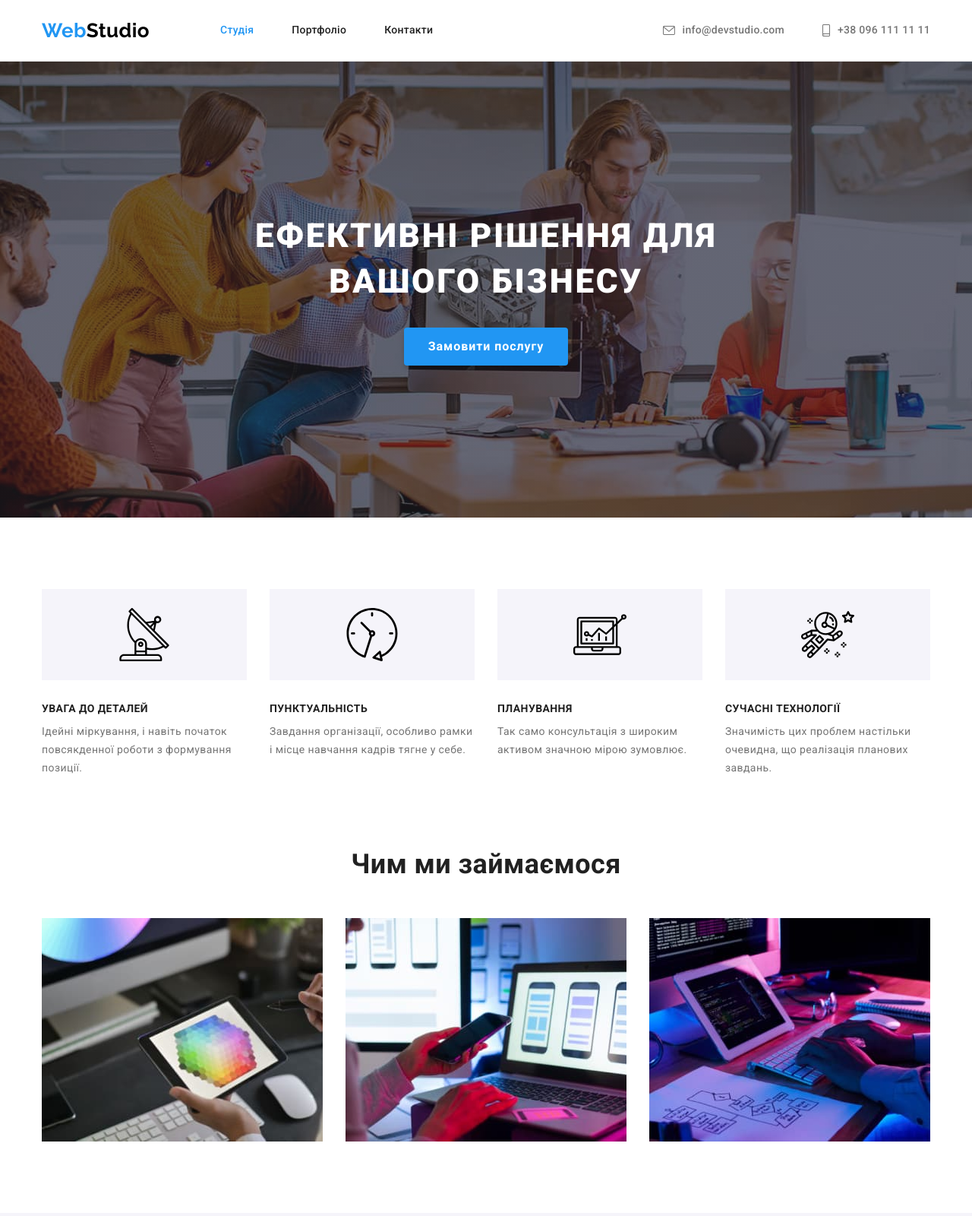
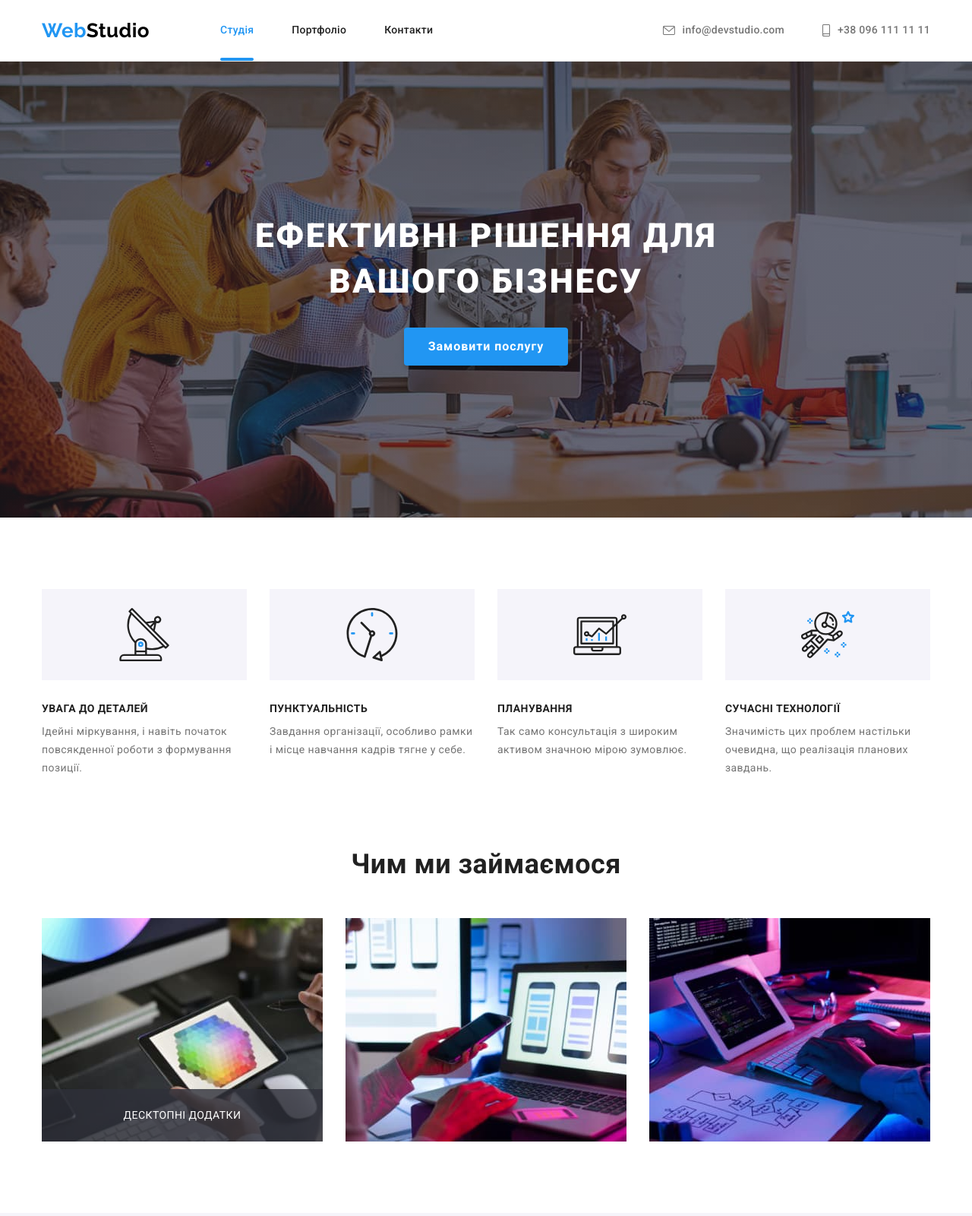
Before and after one commit to andreas7500/goit-markup-hw-04, a plain HTML site: page index.html in a window 1280 px wide. Shown: the top 1600 px of the page at 76% size. Drawn offline with nearby package versions, Linux system fonts and the light colour scheme.

Commit message:
начали додавть декоративніе єлементі

```diff
--- a/index.html
+++ b/index.html
@@ -34,7 +34,7 @@
             <li class="header-item"
               ><a class="header-list link" href="./portfolio.html">Портфоліо</a></li
             >
-            <li class="header-item"><a class="header-list link" href="#">Контакти</a></li>
+            <li class="header-item"> <a class="header-list link" href="#">Контакти</a></li>
           </ul>
         </nav>
 
@@ -132,8 +132,16 @@
           <h2 class="title-work">Чим ми займаємося</h2>
           <ul class="list-work list">
             <li class="item-work"
-              ><img class="icon-work" src="./images/img3.jpg" alt="Інтернет маркетінг" width="370"
-            /></li>
+              ><img
+                class="icon-work"
+                src="./images/img3.jpg"
+                alt="Інтернет маркетінг"
+                width="370"
+              />
+              <div class="minioverlay">
+                <p class="minioverlay-text"> Десктопні додатки </p>
+              </div>
+            </li>
             <li class="item-work"
               ><img class="icon-work" src="./images/img2.jpg" alt="Мобільні застосунки" width="370"
             /></li>
--- a/styles/styles.css
+++ b/styles/styles.css
@@ -138,11 +138,25 @@ p {
 }
 
 .current {
+  position: relative;
   color: var(--accent-color);
 }
 
-.header-list.link:hover, .header-mail-tel:hover,
-.header-list.link:focus, .header-mail-tel:focus {
+.current::after {
+  content: '';
+  position: absolute;
+  width: 100%;
+  height: 4px;
+  left: 0;
+  bottom: 0;
+  background: #2196f3;
+  border-radius: 2px;
+}
+
+.header-list.link:hover,
+.header-mail-tel:hover,
+.header-list.link:focus,
+.header-mail-tel:focus {
   color: var(--accent-color);
 }
 
@@ -156,7 +170,6 @@ p {
   letter-spacing: 0.02em;
   color: var(--owner-text-color);
 }
-
 
 /* main */
 
@@ -186,7 +199,6 @@ p {
   text-transform: uppercase;
   color: var(--secondary-text-color);
   align-items: center;
-
 }
 
 .hero-btn {
@@ -282,6 +294,24 @@ p {
   display: flex;
   flex-direction: row;
   column-gap: 30px;
+}
+.item-work {
+  position: relative;
+}
+.minioverlay {
+  position: absolute;
+  bottom: 0;
+  width: 100%;
+  padding-top: 27px;
+  padding-bottom: 27px;
+  background: rgba(47, 48, 58, 0.8);
+}
+.minioverlay-text {
+  font-size: 14px;
+  line-height: 1.14;
+  text-align: center;
+  text-transform: uppercase;
+  color: var(--background-color);
 }
 
 /* section4 */
@@ -427,13 +457,12 @@ p {
   line-height: 1.71;
   color: var(--background-color);
 }
-.footer-link.link:hover, .footer-mail-tel:hover,
-.footer-link.link:focus, .footer-mail-tel:focus {
+.footer-link.link:hover,
+.footer-mail-tel:hover,
+.footer-link.link:focus,
+.footer-mail-tel:focus {
   color: var(--accent-color);
-
 }
-
-
 
 .footer-container {
   display: flex;
```
Also changed, not shown: portfolio.html (+1 -1 lines).
